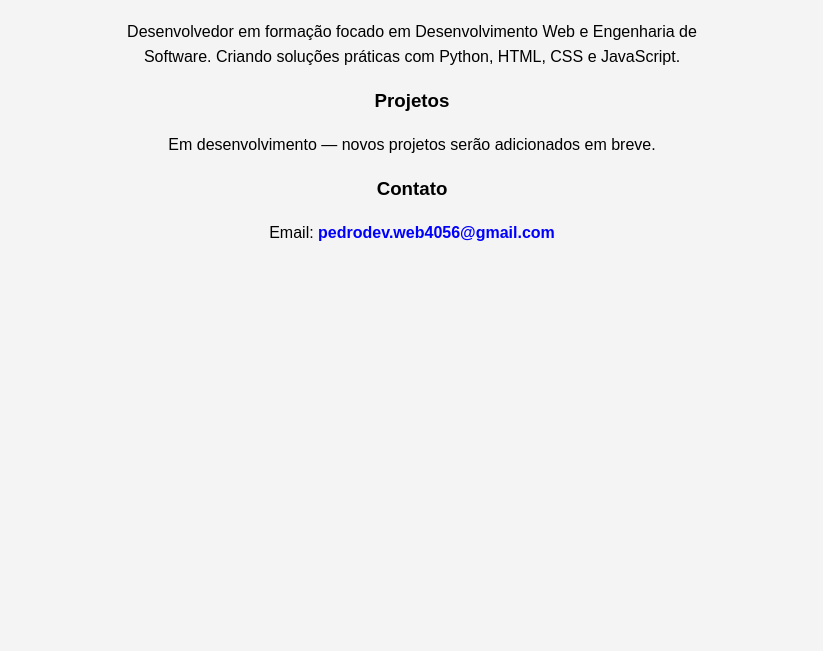
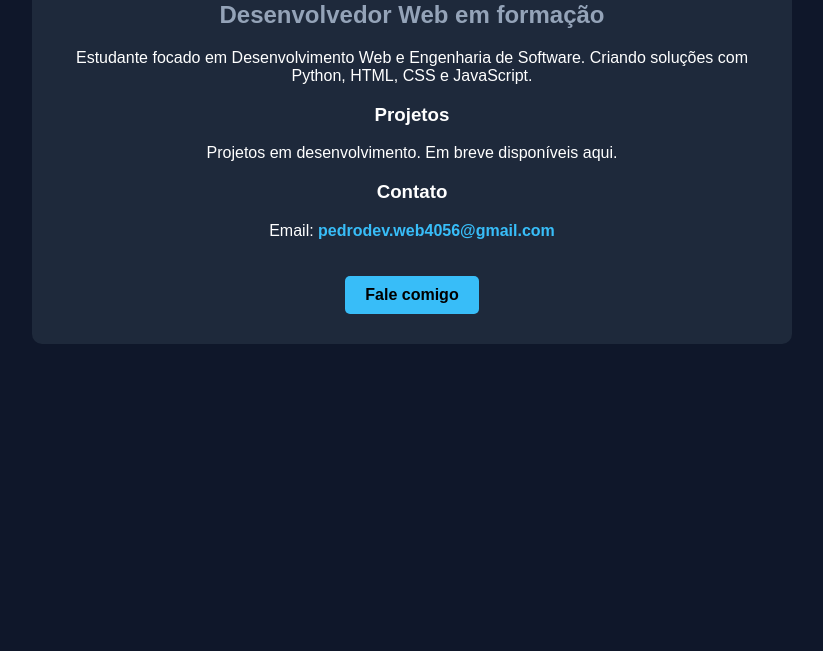
Before and after one commit to pedrohd01001-ai/portfolio, a plain HTML site: page index.html in a window 1280 px wide. Shown: the part 149-800 px from the top of the page, without its empty margins (228-1051 px from the left). Drawn offline with Linux system fonts and the light colour scheme.

Commit message:
Atualizando portfólio com CSS
Updated styles and content for improved design and clarity.

```diff
--- a/index.html
+++ b/index.html
@@ -6,59 +6,70 @@
 
     <style>
         body {
-            background-color: #f4f4f4;
+            background-color: #0f172a;
             font-family: Arial, sans-serif;
+            color: white;
             text-align: center;
             margin: 0;
             padding: 40px;
         }
 
+        .card {
+            background-color: #1e293b;
+            padding: 30px;
+            border-radius: 10px;
+            max-width: 700px;
+            margin: auto;
+        }
+
         h1 {
-            color: #222;
+            color: #38bdf8;
         }
 
         h2 {
-            color: #555;
-        }
-
-        p {
-            max-width: 600px;
-            margin: 20px auto;
-            line-height: 1.6;
+            color: #94a3b8;
         }
 
         a {
-            color: blue;
+            color: #38bdf8;
             text-decoration: none;
             font-weight: bold;
         }
 
         a:hover {
-            color: darkblue;
+            color: #0ea5e9;
+        }
+
+        .btn {
+            display: inline-block;
+            background-color: #38bdf8;
+            color: black;
+            padding: 10px 20px;
+            margin-top: 20px;
+            border-radius: 5px;
         }
     </style>
 
 </head>
 <body>
 
-    <h1>Pedro Henrique</h1>
-    <h2>Desenvolvedor em formação</h2>
+    <div class="card">
+        <h1>Pedro Henrique</h1>
+        <h2>Desenvolvedor Web em formação</h2>
 
-    <p>
-        Desenvolvedor em formação focado em Desenvolvimento Web e Engenharia de Software.
-        Criando soluções práticas com Python, HTML, CSS e JavaScript.
-    </p>
+        <p>
+            Estudante focado em Desenvolvimento Web e Engenharia de Software.
+            Criando soluções com Python, HTML, CSS e JavaScript.
+        </p>
 
-    <h3>Projetos</h3>
-    <p>Em desenvolvimento — novos projetos serão adicionados em breve.</p>
+        <h3>Projetos</h3>
+        <p>Projetos em desenvolvimento. Em breve disponíveis aqui.</p>
 
-    <h3>Contato</h3>
-    <p>
-        Email:
-        <a href="mailto:pedrodev.web4056@gmail.com">
-            pedrodev.web4056@gmail.com
-        </a>
-    </p>
+        <h3>Contato</h3>
+        <p>Email: <a href="mailto:pedrodev.web4056@gmail.com">pedrodev.web4056@gmail.com</a></p>
+
+        <a class="btn" href="mailto:pedrodev.web4056@gmail.com">Fale comigo</a>
+    </div>
 
 </body>
 </html>
```
